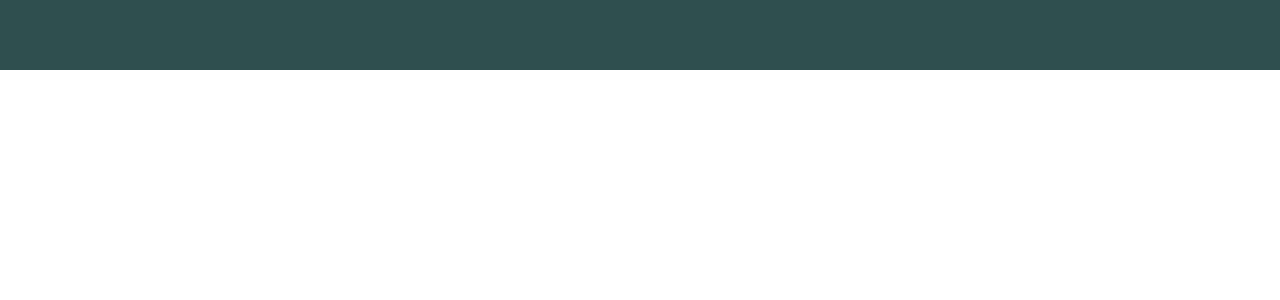
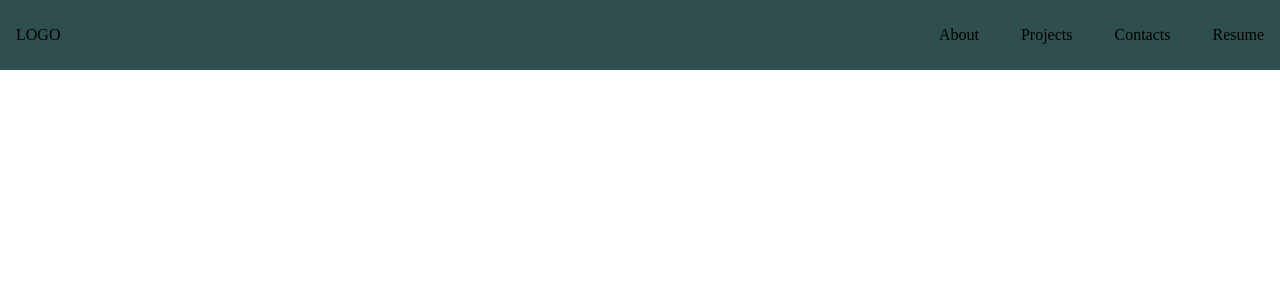
Before and after one commit to MrHryhorii/portfolio, a React (Vite) app: page / in a window 1280 px wide. Shown: the top 300 px of the page. Built offline with nearby package versions, Linux system fonts and the light colour scheme.

Commit message:
navbar stop

```diff
--- a/src/components/Navbar.jsx
+++ b/src/components/Navbar.jsx
@@ -5,10 +5,13 @@
   return (
     <nav>
         <div>
-
+            <p>LOGO</p>
         </div>
         <div>
-
+            <p>About</p>
+            <p>Projects</p>
+            <p>Contacts</p>
+            <p>Resume</p>
         </div>
     </nav>
   )
--- a/src/index.css
+++ b/src/index.css
@@ -16,10 +16,21 @@
   align-items: center;
 
   background-color: darkslategray;
-  min-height: 70px;
+  height: 70px;
 }
 
 nav div{
   height: 100%;
   flex-grow: 1;
+
+  display: flex;
+  flex-direction: row;
+  align-items: center;
+
+  margin: 16px;
+  gap: 42px;
 }
+
+nav div:last-of-type{
+  justify-content: end;
+}
```
